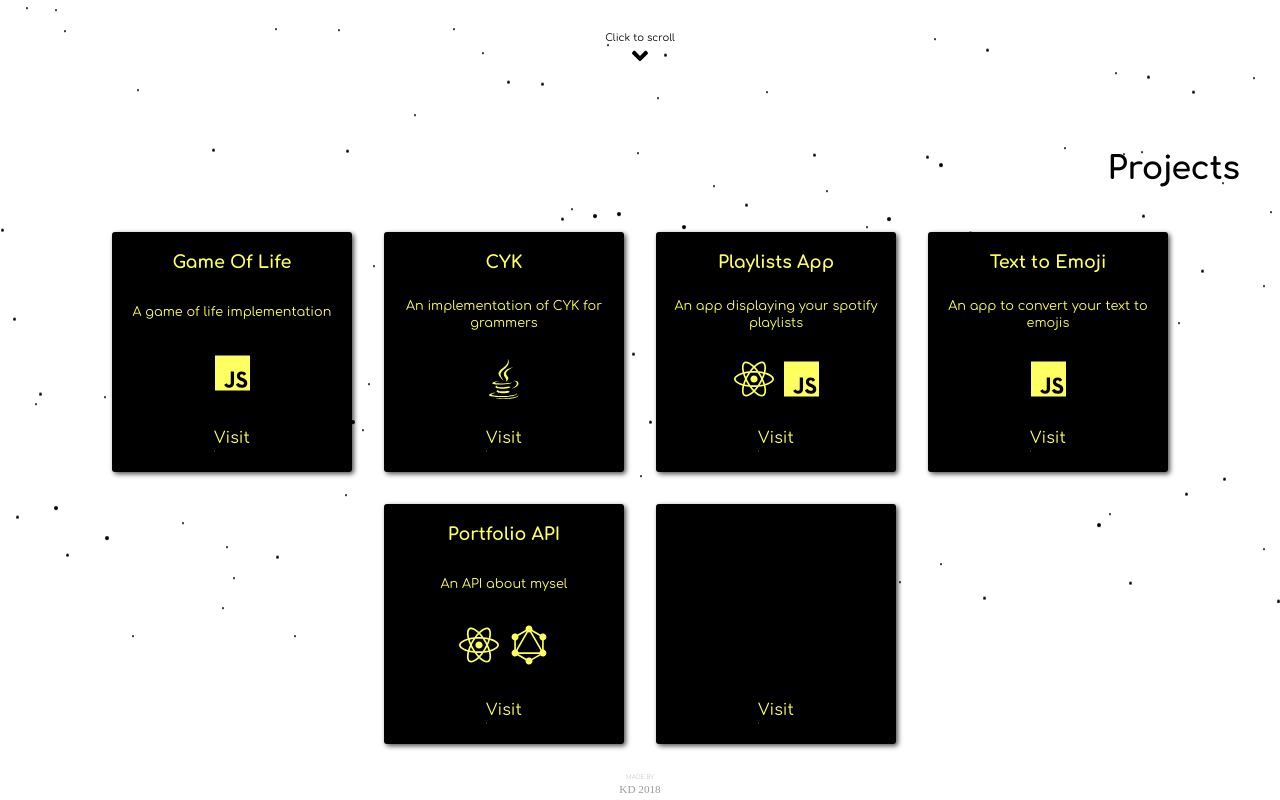
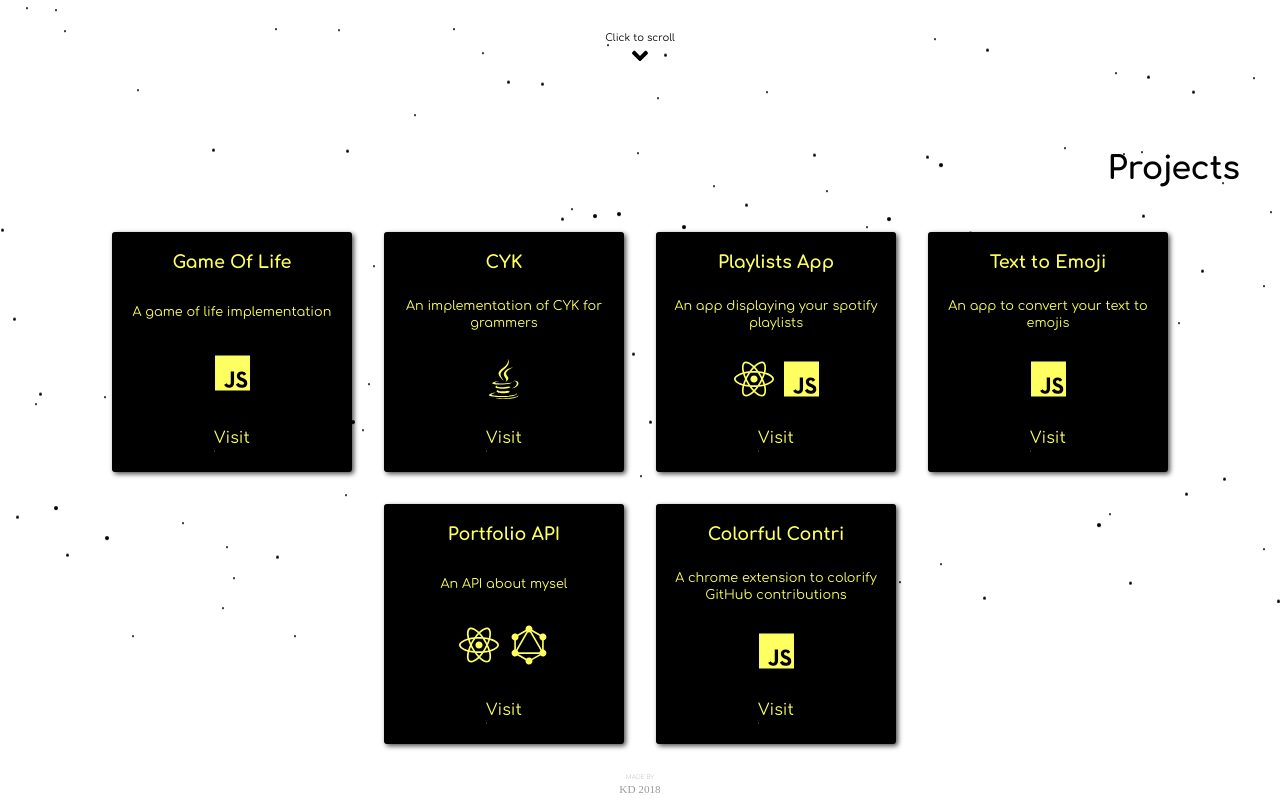
Before and after one commit to KayDee/Portfolio, a React app: page / in a window 1280 px wide. Shown: the part 1288-2088 px from the top of the page. Built offline with nearby package versions, Linux system fonts and the light colour scheme.

Commit message:
Add project

```diff
--- a/src/components/DisplayProjects/projectlist.js
+++ b/src/components/DisplayProjects/projectlist.js
@@ -39,5 +39,9 @@ export const PROJECTS = [
     link: 'https://github.com/KayDee/graphql-personal'
   },
   {
+    name: 'Colorful Contri',
+    desc: 'A chrome extension to colorify GitHub contributions',
+    icons: [ICONS.js],
+    link: 'https://github.com/KayDee/colorful-contri'
   }
 ]
```
